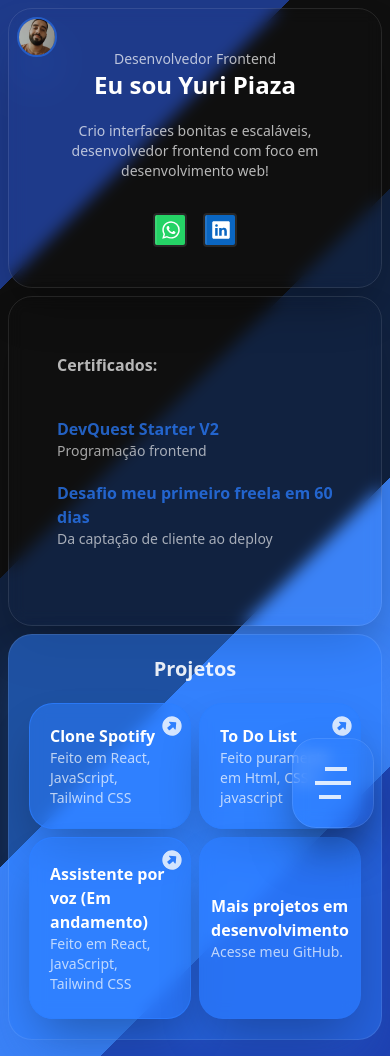
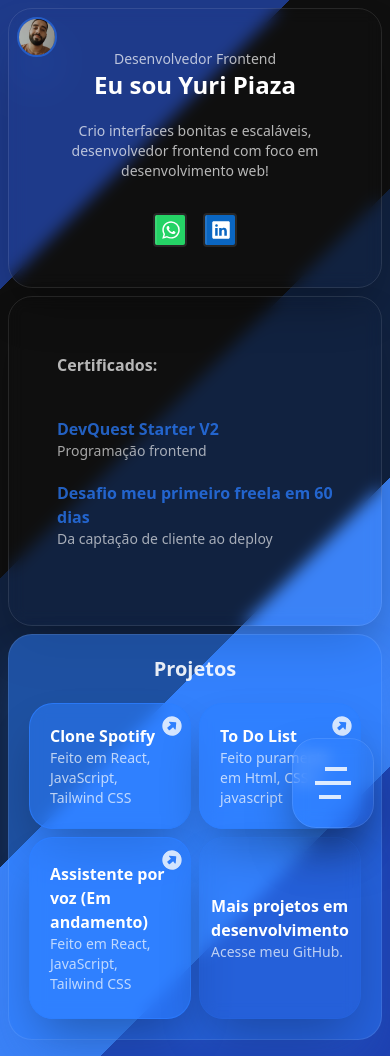
Before and after one commit to ypiaza/portifolioyuripiaza, a React (Vite) app: page / in a window 390 px wide. Built offline with nearby package versions, Linux system fonts and the light colour scheme.

Commit message:
Update MoreProjects.tsx

```diff
--- a/src/components/MoreProjects.tsx
+++ b/src/components/MoreProjects.tsx
@@ -4,7 +4,7 @@
     return (
         <div>
             {moreProjects.map((item) => (
-                <div className=" h-full flex items-center justify-center px-12 py-14 rounded-3xl border transition-all duration-300 border-blue-500/10 shadow-2xl hover:shadow-blue-500/30 bg-blue-500/60 backdrop-blur-sm hover:scale-95 hover:bg-blue-500/60 cursor-pointer"
+                <div className=" h-full flex items-center justify-center px-12 py-14 rounded-3xl border transition-all duration-300 border-blue-500/10 shadow-2xl hover:shadow-blue-500/30 bg-transparent md:bg-blue-500/60 backdrop-blur-sm hover:scale-95 hover:bg-blue-500/60 cursor-pointer"
                 onClick={() => window.open(item.link)}
                 >
                     <div>
```
